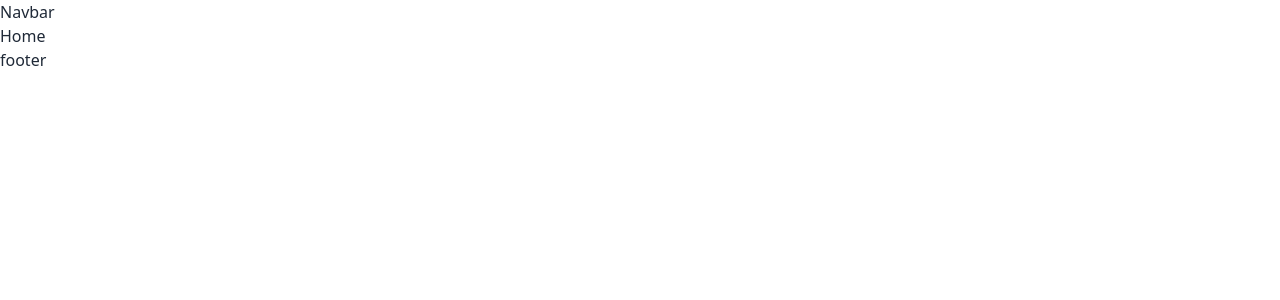
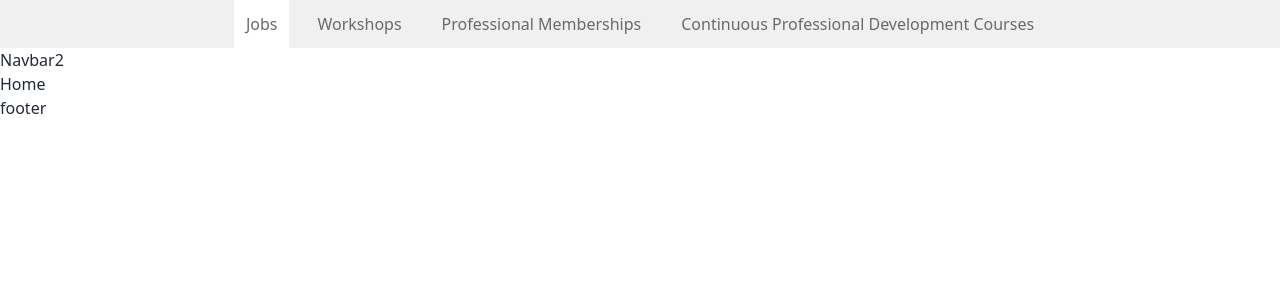
Before and after one commit to ProPath-Career-Development-Platform/propath-frontend, a React (Vite) app in the folder propath/: page / in a window 1280 px wide. Shown: the top 300 px of the page. Built offline with nearby package versions, Linux system fonts and the light colour scheme.

Commit message:
top navbar is added

```diff
--- /dev/null
+++ b/propath/src/components/navbar/Navbar.css
@@ -0,0 +1,36 @@
+.topnav{
+    background-color: #f1f0f0;
+    color: #6a6969;
+    font-weight: 500;
+}
+
+.topnav ul{
+    padding: 0;
+    margin: 0;
+    list-style: none;
+    display: flex;
+    gap: 1rem;
+    align-items: center;
+    justify-content: center;
+}
+
+.topnav a{
+    text-decoration: none;
+    height: 100%;
+    display: flex;
+    padding: 0.75rem;
+}
+
+.topnav li:hover{
+    color: #000;
+}
+
+.topnav li.active{
+    background-color: #fff;
+}
+
+@media (max-width: 1024px) {
+    .topnav {
+      display: none;
+    }
+  }
--- /dev/null
+++ b/propath/src/components/navbar/Navbar1.jsx
@@ -0,0 +1,17 @@
+import React from 'react';
+import './Navbar.css';
+
+const Navbar1 = () => {
+  return (
+    <nav className='topnav'>
+      <ul>
+        <li className='active'><a href='#'>Jobs</a></li>
+        <li><a href="#">Workshops</a></li>
+        <li><a href="#">Professional Memberships</a></li>
+        <li><a href="#">Continuous Professional Development Courses</a></li>
+      </ul>
+    </nav>
+  )
+}
+
+export default Navbar1
--- /dev/null
+++ b/propath/src/components/navbar/Navbar2.jsx
@@ -0,0 +1,10 @@
+import React from 'react';
+import logo from '/logo.png';
+
+const Navbar2 = () => {
+  return (
+    <div>Navbar2</div>
+  )
+}
+
+export default Navbar2
--- a/propath/src/layout/Main.jsx
+++ b/propath/src/layout/Main.jsx
@@ -1,10 +1,13 @@
 import React from 'react'
 import { Outlet } from 'react-router-dom'
+import Navbar2 from '../components/navbar/Navbar2'
+import Navbar1 from '../components/navbar/Navbar1'
 
 const Main = () => {
   return (
     <div>
-        <nav>Navbar</nav>
+        <Navbar1/>
+        <Navbar2/>
         <Outlet/>
         <footer>footer</footer>
     </div>
```
Also changed, not shown: propath/public/logo.png (added).
